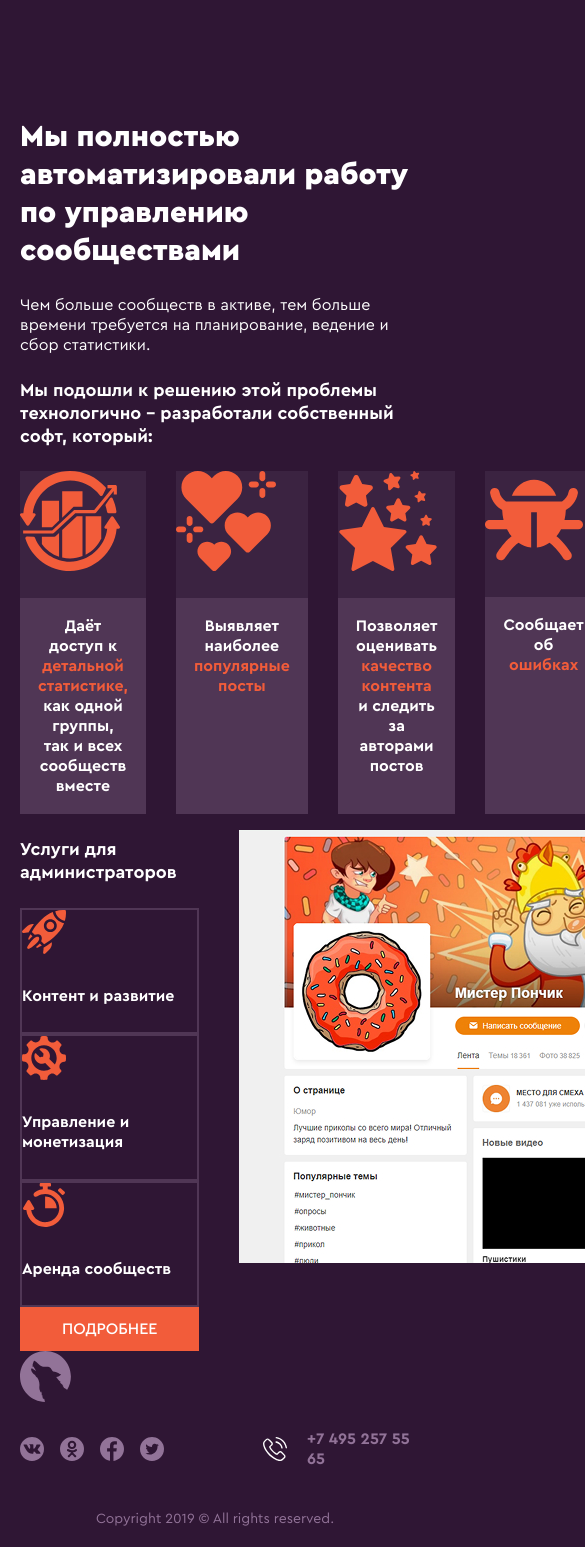
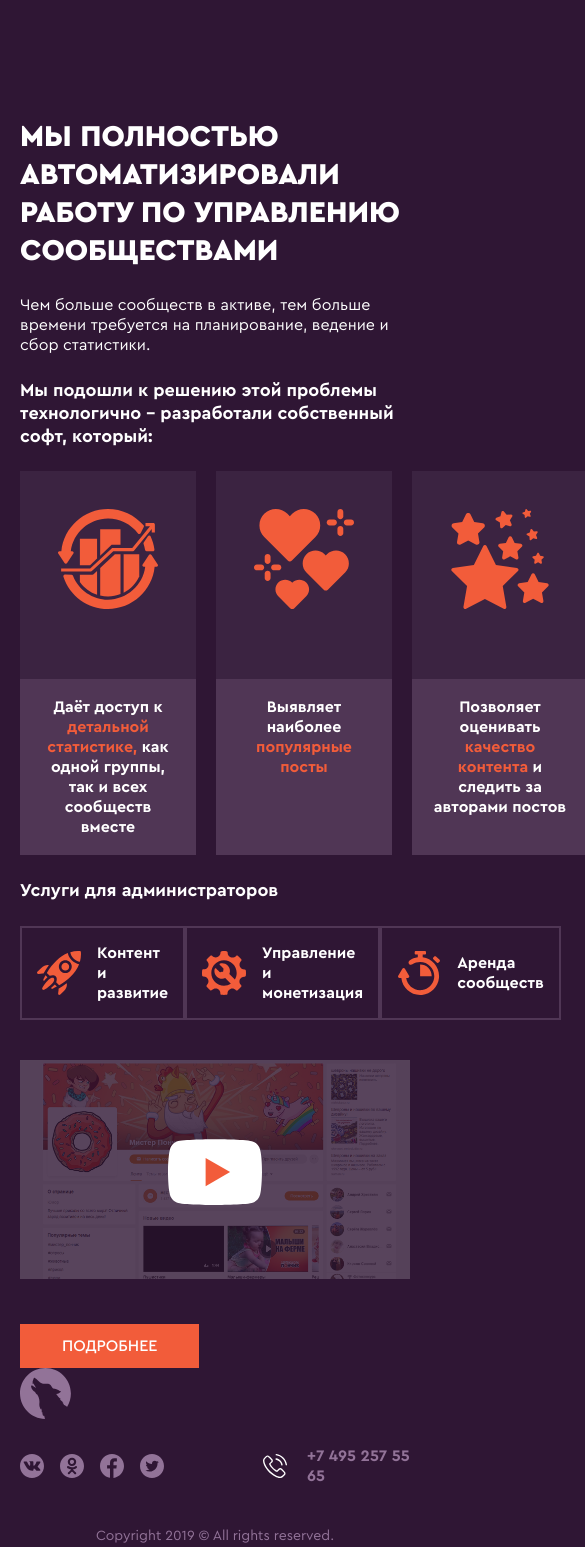
Before and after one commit to anastynero/wolfmedia, a Next.js app: page / in a window 390 px wide. Shown: the part 5161-6708 px from the top of the page, 585 px wide, since content can reach past the window. Built offline with nearby package versions, Linux system fonts and the light colour scheme.

Commit message:
feat: add CommunityAutomation section  + responsiveness

```diff
--- a/src/app/global.css
+++ b/src/app/global.css
@@ -74,6 +74,10 @@
 @media (max-width: 320px){
     :root{
         --paragraph-font-size: 13px;
+        --h1-font-size: 26px;
+        --h2-font-size: 24px;
+        --h3-font-size: 14px;
+        --h4-font-size: 14px;
         --h5-font-size: 14px;
     }
 
@@ -123,3 +127,8 @@ h5{
     width: var(--container-width);
     margin: 0 auto;
 }
+
+figure{
+    margin: 0;
+    margin-top: 40px;
+}
--- a/src/components/CommunityAutomation/CommunityAutomation.module.css
+++ b/src/components/CommunityAutomation/CommunityAutomation.module.css
@@ -9,7 +9,6 @@
     background-color: #3B2341;
     display: flex;
     flex-direction: column;
-    min-height: 200px;
 }
 
 .text {
@@ -19,10 +18,6 @@
     padding: 18px;
 }
 
-.image{
-    margin: 40 auto;
-}
-
 .span{
     color: var(--accent-text-color);
 }
@@ -30,8 +25,153 @@
 .services{
     display: grid;
     grid-template-columns: 1fr 2fr;
+    grid-template-rows: 1fr 1fr;
+    column-gap: 30px;
 }
 
 .services-item{
     border: 2px solid #503655;
+    display: flex;
+    gap: 16px;
+    align-items: center;
+    padding: 15px;
 }
+
+.services-wrapper{
+    display: flex;
+    flex-direction: column;
+    row-gap: 10px;
+}
+
+.services-text{
+    margin: 0;
+}
+
+.services-image{
+    opacity: 0.2;
+    width: 100%;
+    height: auto;
+    position: relative;
+}
+
+.button{
+    margin-top: 40px;
+    grid-column-start: 1;
+    grid-column-end: 2;
+    grid-row-start: 2;
+    grid-row-end: 3;
+    align-self: start;
+    justify-self: start;
+}
+
+.image-icon{
+    position: absolute;
+    top: 0;
+	bottom: 0;
+	left: 0;
+	right: 0;
+	margin: auto;
+}
+
+.video{
+    padding: 0;
+    position: relative;
+    grid-row: span 2;
+    align-self: start;
+}
+
+.image-block{
+    padding: 40px;
+}
+
+@media (max-width: 900px) {
+    .services{
+        display: flex;
+        flex-direction: column;
+    }
+
+    .services-wrapper{
+        flex-direction: row;
+        justify-content: space-between;
+        order: 1;
+    }
+
+    .services-image{
+        order: 2;
+    }
+
+    .button{
+        order: 3;
+        align-self: flex-start;
+    }
+
+    .video{
+        align-self: auto;
+    }
+
+    .services-icon{
+        width: 44px;
+        height: 44px;
+    }
+
+    .image-block{
+        padding: 38px;
+    }
+
+    .wrapper{
+        gap: 20px;
+    }
+}
+
+@media (width: 600px){
+    .wrapper{
+        grid-template-columns: repeat(2, 1fr);
+        grid-template-rows: repeat(2, 1fr);
+        gap: 20px;
+    }
+
+    .services-icon{
+        width: 28px;
+        height: 28px;
+    }
+
+    .services-wrapper{
+        gap: 20px;
+    }
+}
+
+@media (max-width: 320px){
+    .wrapper{
+        display: flex;
+        flex-direction: column;
+    }
+
+    .services-icon{
+        width: 28px;
+        height: 28px;
+    }
+
+    .item {
+        flex-direction: row;
+    }
+
+    .text {
+        margin-top: 0;
+        padding: 10px;
+    }
+
+    .image{
+        width: 48px;
+        height: 48px;
+
+    }
+
+    .services-wrapper{
+        flex-direction: column;
+
+    }
+
+    .image-block{
+        padding: 14px;
+    }
+}
--- a/src/components/CommunityAutomation/CommunityAutomation.tsx
+++ b/src/components/CommunityAutomation/CommunityAutomation.tsx
@@ -22,19 +22,21 @@ export default function CommunityAutomation(){
     ]
     return(
         <section className={styles["community-automation"]}>
-            <h2>Мы полностью автоматизировали
-            работу по управлению сообществами</h2>
+            <h2>МЫ ПОЛНОСТЬЮ АВТОМАТИЗИРОВАЛИ
+            РАБОТУ ПО УПРАВЛЕНИЮ СООБЩЕСТВАМИ</h2>
             <p>Чем больше сообществ в активе, тем больше времени требуется на планирование, ведение и сбор статистики.</p>
             <h4>Мы подошли к решению этой проблемы технологично - разработали собственный софт, который:</h4>
             <div className={styles.wrapper}>
                 {items.map((items, index) => (
                     <article key={index} className={styles.item}>
+                        <div className={styles["image-block"]}>
                         <Image
                         src={items.icon}
                         alt='Иконка'
                         className={styles.image}
                         />
-                    <h5 className={styles.text}>{items.text} <span className={styles.span}> {items.accent} </span> {items.continuation}</h5>
+                        </div>
+                            <h5 className={styles.text}>{items.text} <span className={styles.span}> {items.accent} </span> {items.continuation}</h5>
                     </article>
                 ))}
             </div>
@@ -54,14 +56,20 @@ export default function CommunityAutomation(){
                 ))}
                 </div>
                 </div>
+                <Button className={styles.button}>ПОДРОБНЕЕ</Button>
                 <figure className={styles.video}>
                     <Image
                         src={services}
                         alt='Услуги'
                         className={styles["services-image"]}
+
+                    />
+                    <Image
+                        src={youtube}
+                        alt='YouTube'
+                        className={styles["image-icon"]}
                     />
                 </figure>
-                <Button className={styles.button}>ПОДРОБНЕЕ</Button>
         </section>
         </section>
     )
```
